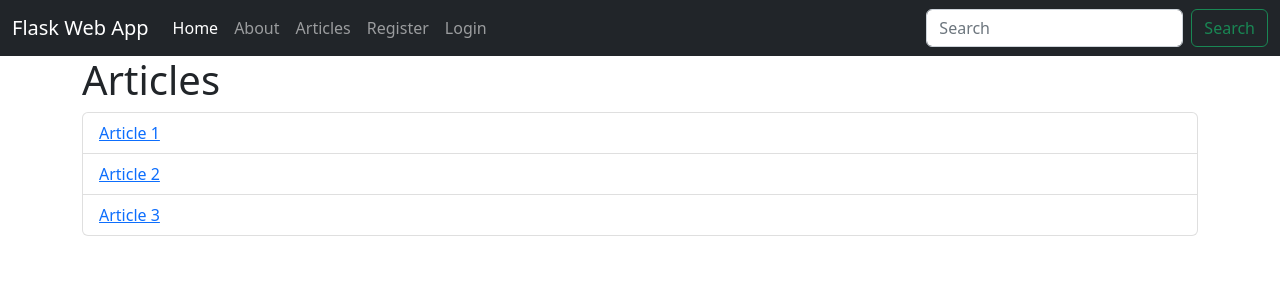
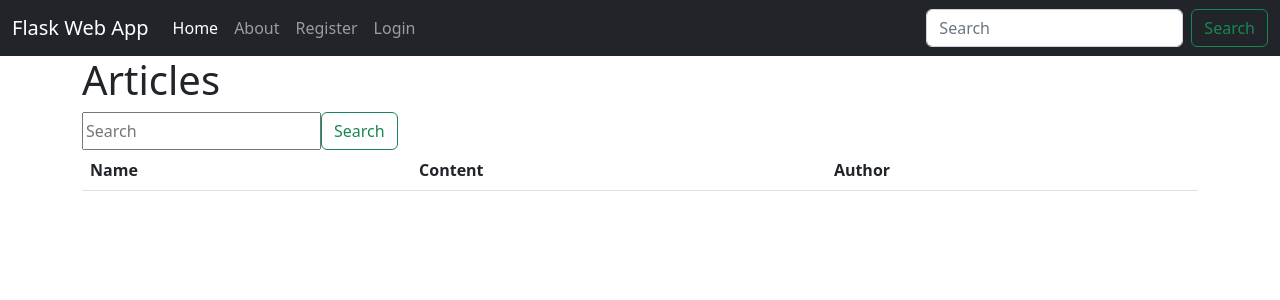
Before and after one commit to daviduang/KIT725_FlaskVulnernDemo, a Flask app: page /articles in a window 1280 px wide. Shown: the top 300 px of the page. Run offline with Flask 2, Linux system fonts and the light colour scheme; data that the repository does not hold is empty; some libraries are stand-ins or nearby versions.

Commit message:
Minor fix: Namiing problems

```diff
--- a/app.py
+++ b/app.py
@@ -14,7 +14,6 @@ from passlib.hash import sha256_crypt
 
 # import mail
 from flask_mail import Mail
-
 
 app = Flask(__name__)
 
@@ -39,16 +38,6 @@ def index():
 def about():
     return render_template('about.html')
 
-# Articles Page
-Articles = Articles()
-@app.route('/articles')
-def articles():
-    return render_template('articles.html', articles = Articles)
-
-@app.route('/articles/<string:id>')
-def article(id):
-    return render_template('article.html', id=id)
-
 # User Registration Page (For Vulnern demo (A07), delete validators)
 class RegisterForm(Form):
     name = StringField('Name', [validators.Length(min=1, max=50)])
@@ -67,9 +56,6 @@ def register():
         email = form.email.data
         username = form.username.data
         password=form.password.data
-        #password=hashlib.sha256(form.password.data.encode('utf-8')).hexdigest()
-
-        #password = sha256_crypt.encrypt(str(form.password.data)) # A02: Cryptographic failure (no salt used)
 
         # Create cursor
         cursor = mysql.connection.cursor()
@@ -140,14 +126,13 @@ def is_user_login(e):
     return wrap
 
 # User dashboard Page
-@app.route('/dashboard')
+@app.route('/dashboard', methods=['GET', 'POST'])
 
 # add middleware to User dashboard page
 @is_user_login
 
 def dashboard():
     return render_template('dashboard.html')
-
 
 # User logout
 @app.route('/logout')
@@ -161,15 +146,14 @@ def logout():
 def passwordReset():
     return render_template('passwordReset.html')
 
-
-#Reset Password Method 1
-@app.route('/reset1', methods=['GET', 'POST'])
-def reset1():
+#Reset Password
+@app.route('/resetPassword', methods=['GET', 'POST'])
+def resetPassword():
 
     username=request.values.get('username')
     repassword=request.values.get('password')
     resetpass(username,repassword)
-    return render_template('reset1.html')
+    return render_template('resetPassword.html')
 
 def resetpass(username, repassword):
     if repassword != "":
@@ -177,12 +161,54 @@ def resetpass(username, repassword):
         cursor = mysql.connection.cursor()
         cursor.execute('UPDATE users SET password= "{}" where username="{}"'.format(repassword, username))
 
-            # Commit to database
+        # Commit to database
         mysql.connection.commit()
 
-            # Close cursor
+        # Close cursor
         cursor.close()
     return redirect(url_for('dashboard'))
+
+# View all artcles for a user
+@app.route('/articles', methods=['GET', 'POST'])
+def articles():
+    cur = mysql.connection.cursor()
+
+    sql = "select * from article"
+    cur.execute(sql)
+    articles = cur.fetchall()
+    cur.close()
+
+    return render_template('articles.html', articles=articles)
+
+# Search function in articles page
+@app.route('/search', methods=['GET', 'POST'])
+
+def search():
+    if request.method == 'POST':
+
+        content = request.form['content'] #content for searching
+
+        if content is None:
+
+            content = 'D'
+        else:
+            content=content
+
+        cur = mysql.connection.cursor()
+        cur.execute('SELECT * FROM article WHERE name LIKE "%{}%"'.format(content))
+        filteredArticles = cur.fetchall()
+
+        cur.close()
+        return render_template('articles.html',articles = filteredArticles)
+
+# View a single article for a user
+@app.route('/articles/<string:id>')
+def article(id):
+    cur =mysql.connection.cursor()
+    cur.execute("select * from article WHERE id= %s",[id])
+    article=cur.fetchone()
+
+    return render_template('article.html', article=article)
 
 if __name__ == '__main__':
 
--- a/templates/article.html
+++ b/templates/article.html
@@ -1,5 +1,8 @@
 {% extends 'layout.html' %}
 
 {% block body %}
-    <h1>{{id}}</h1>
+    <h1>{{article.name}}</h1>
+    <h2>{{article.author}}</h2>
+    <p>{{article.content}}</p>
+
 {% endblock %}
--- a/templates/articles.html
+++ b/templates/articles.html
@@ -3,12 +3,26 @@
 {% block body %}
 
     <h1>Articles</h1>
+    <form class="d-flex" method="post" action="{{url_for('search')}}">
+        <input type="text" name="content" id="content" placeholder="Search">
+        <button class="btn btn-outline-success" type="submit">Search</button>
+    </form>
 
-    <ul class="list-group">
+    <table class="table table-striped">
+        <thead>
+            <th>Name</th>
+            <th>Content</th>
+            <th>Author</th>
+        </thead>
+        <tbody>
         {% for article in articles %}
-            <li class="list-group-item">
-                <a href="articles/{{article.id}}">{{article.title}}</a>
-            </li>
+            <tr>
+                <td href="">{{article.name}}</td>
+                <td><a href="articles/{{article.id}}">Details</td>
+                <td href="">{{article.author}}</td>
+            <tr>
         {% endfor %}
-    </ul>
+        </tbody>
+    </table>
+
 {% endblock %}
--- a/templates/dashboard.html
+++ b/templates/dashboard.html
@@ -1,6 +1,6 @@
 {% extends 'layout.html' %}
 
 {% block body %}
-    <h1> Welcome! {{session.username}} </h1>\
-    <a class="nav-link" href="/reset1">Reset password</a>
+    <h1> Welcome! {{session.username}} </h1>
+    <a class="btn-danger" href="/resetPassword">Reset password</a>
 {% endblock %}
--- a/templates/includes/_navbar.html
+++ b/templates/includes/_navbar.html
@@ -16,9 +16,6 @@
           <li class="nav-item">
             <a class="nav-link" href="/about">About</a>
           </li>
-          <li class="nav-item">
-            <a class="nav-link" href="/articles">Articles</a>
-          </li>
 
           <!-- Only show if the user have not logged in -->
           {% if not session.logged_in %}
@@ -33,6 +30,9 @@
           <!-- Only show if the user have logged in -->
           {% else %}
 
+          <li class="nav-item">
+            <a class="nav-link" href="/articles">Articles</a>
+          </li>
           <li class="nav-item">
             <a class="nav-link" aria-current="page" href="/logout">Logout</a>
           </li>
--- a/templates/layout.html
+++ b/templates/layout.html
@@ -14,8 +14,6 @@
         {% block body %}{% endblock %}
     </div>
 
-    <script src="https://cdn.jsdelivr.net/npm/bootstrap@5.2.0/dist/js/bootstrap.min.js">
-
-    </script>
+    <script src="https://cdn.jsdelivr.net/npm/bootstrap@5.2.0/dist/js/bootstrap.min.js"></script>
 </body>
 </html>
--- a/templates/reset1.html
+++ b/templates/resetPassword.html
@@ -2,14 +2,12 @@
 
 {% block body %}
 
-    <h1>Register a new account </h1>
+    <h1>Reset Your Password </h1>
 
     <form method="POST" action="">
 
         <select  name='username' >
-
             <option value={{session.username}} selected='selected'>{{session.username}}</option>
-
         </select>
 
         <div class="form-group">
```
Also changed, not shown: templates/search.html (added, +34 -0 lines).
